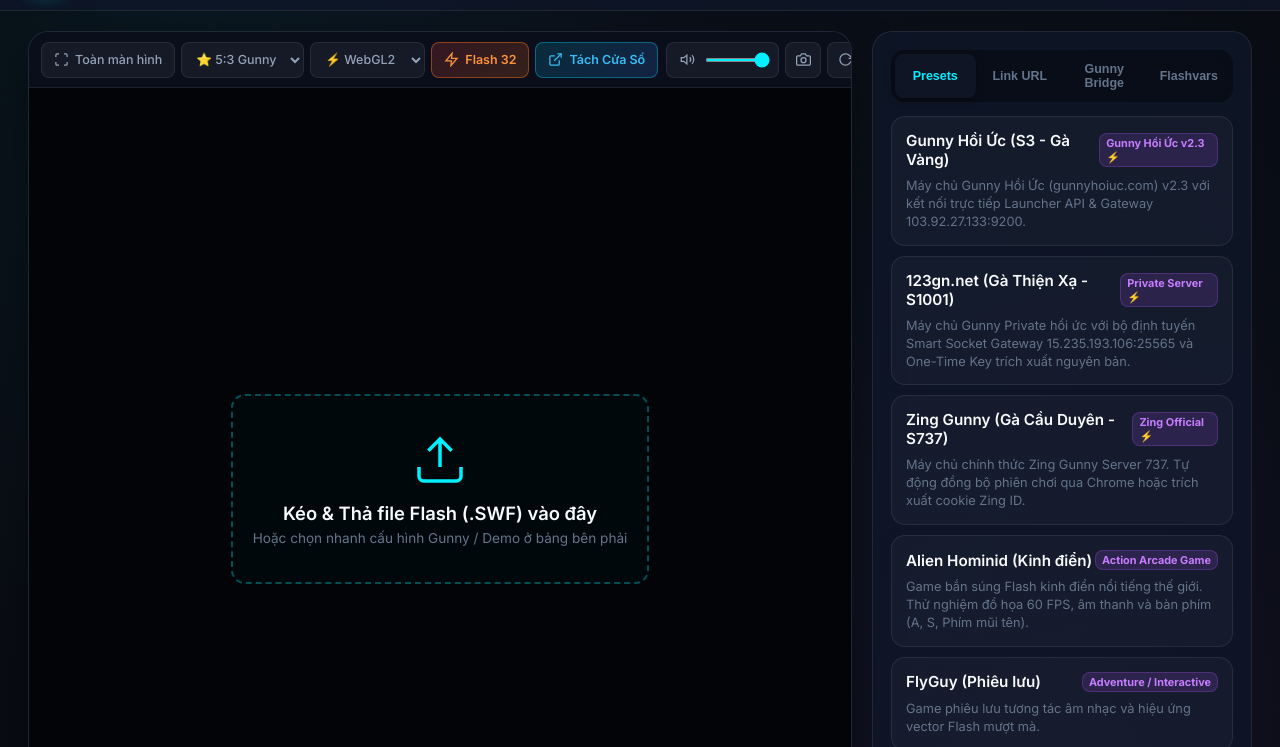
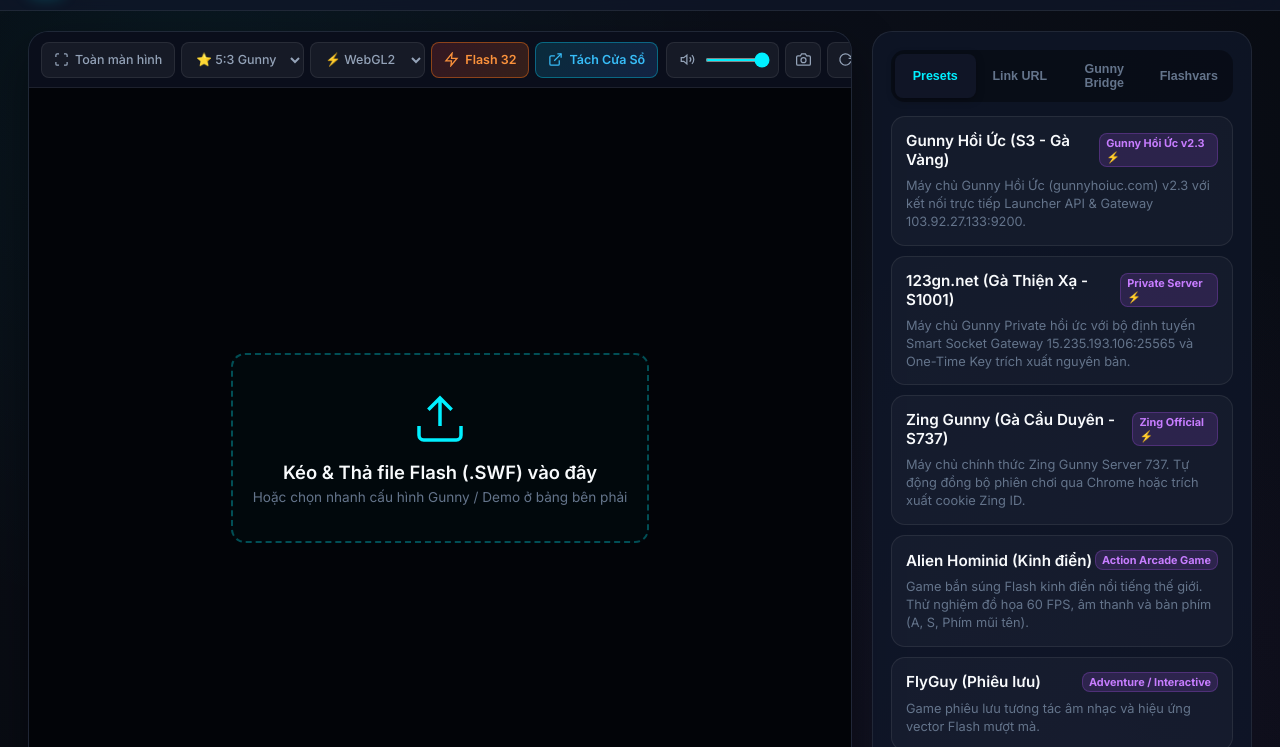
Before and after one commit to pmtriit-91/web_plash_player, a website built with Vite: page index.html in a window 1280 px wide. Shown: the part 53-800 px from the top of the page. Built offline with nearby package versions, Linux system fonts and the light colour scheme; files whose address does not match are found by name; a web font is replaced by a local one.

Commit message:
fix(ui): balance viewport dimensions to 1280px max-width and 640px height when sidebar is collapsed

```diff
--- a/src/style.css
+++ b/src/style.css
@@ -211,12 +211,13 @@
   max-width: 1780px;
   width: 100%;
   margin: 0 auto;
-  transition: grid-template-columns 0.35s cubic-bezier(0.4, 0, 0.2, 1), gap 0.35s cubic-bezier(0.4, 0, 0.2, 1);
+  transition: all 0.35s cubic-bezier(0.4, 0, 0.2, 1);
 }
 
 .main-layout.sidebar-collapsed {
   grid-template-columns: 1fr 0px;
   gap: 0;
+  max-width: 1280px;
 }
 
 .sidebar-panel {
@@ -454,7 +455,8 @@
 .viewport-area {
   flex: 1;
   min-height: 600px;
-  height: calc(100vh - 140px);
+  height: 640px;
+  max-height: 720px;
   background: #020408;
   position: relative;
   display: flex;
```
